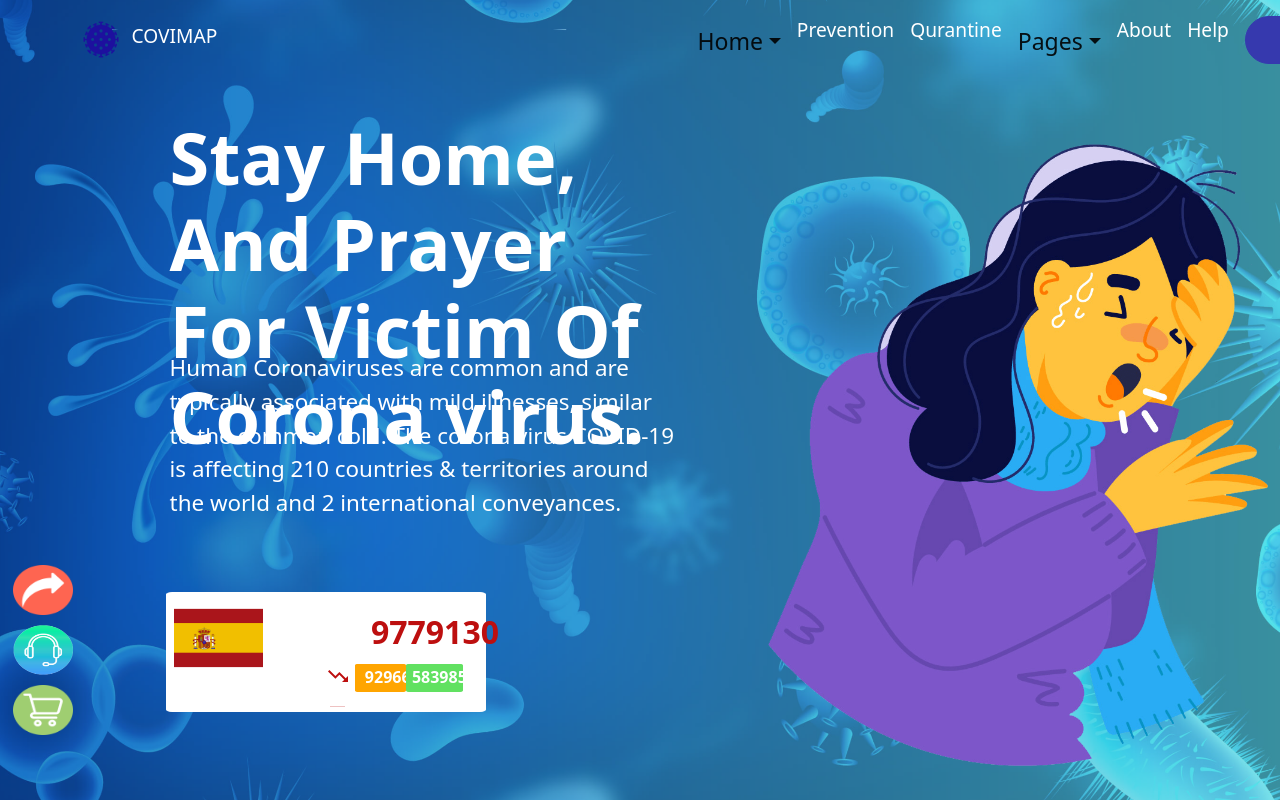
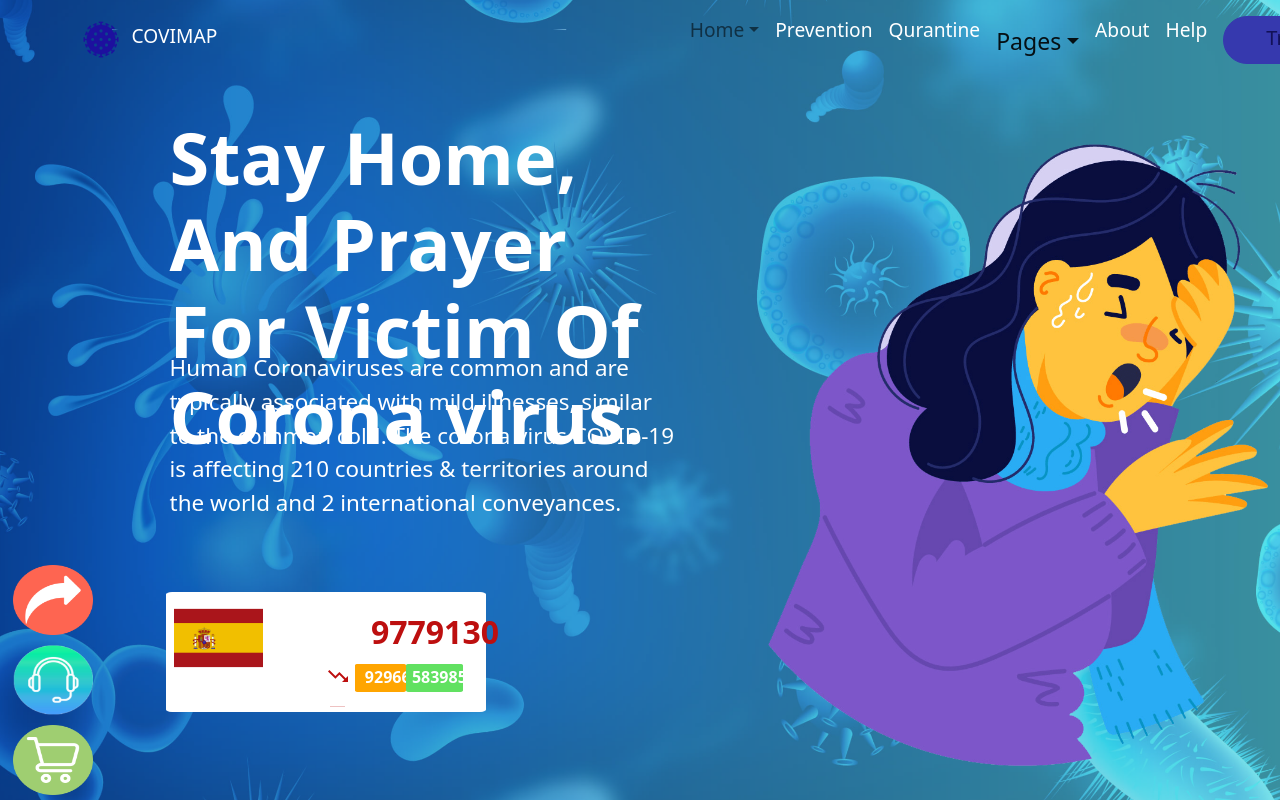
Before and after one commit to JessRm04/laresistenciacoviders, a React (Create React App) app: page / in a window 1280 px wide. Shown: the top 802 px of the page. Built offline with nearby package versions, Linux system fonts and the light colour scheme.

Commit message:
cambio tamaña boton banner uno

```diff
--- a/src/components/atomos/buttons/buttons.css
+++ b/src/components/atomos/buttons/buttons.css
@@ -5,8 +5,8 @@
 }
 
 .btn1{
-    width: 60px;
-    height: 60px;
+    width: 80px;
+    height: 80px;
     padding: 5px 0;
     transition: transform .2s;
 }
--- a/src/components/render/landing/landing-navbar/NavbarLanding.jsx
+++ b/src/components/render/landing/landing-navbar/NavbarLanding.jsx
@@ -11,6 +11,8 @@ function NavbarLanding() {
 
   const [navBar, setNavBar] = useState(false);
   const [navText, setNavText] = useState(false);
+  const [navDesplegable, setNavDesplegable] = useState(false);
+
 
   useEffect(() => {
     changeBackgroud();
@@ -24,7 +26,12 @@ function NavbarLanding() {
     } else {
       setNavBar(false)
       setNavText(false)
-  }};
+    } if (window.pageYOffset > 800) {
+        setNavDesplegable(true);
+    } else {
+        setNavDesplegable(false);
+    }
+  };
 
   const location = useLocation();
 
@@ -38,7 +45,7 @@ function NavbarLanding() {
           <Navbar.Collapse id="basic-navbar-nav">
             <Nav className="me-auto">
               <Nav.Link><h3 className={`covimap navbar-text ${navText ? 'navbar-text-scrolled' : ''}`}>COVIMAP</h3></Nav.Link>
-              <NavDropdown title="Home" id='home' className={`home navbar-text ${navText ? 'navbar-text-scrolled' : ''}`}>
+              <NavDropdown title="Home" id='home' className={`home navbar-desplegable ${navDesplegable ? 'navbar-text-scrolled' : ''}`}>
                 <NavDropdown.Item href="/#">Home One</NavDropdown.Item>
                 <NavDropdown.Item href="/#">
                   Home Two
@@ -98,101 +105,3 @@ function NavbarLanding() {
   }
 };
 export default NavbarLanding;
-
-/*function NavbarLanding() {
-
-  const [navBar, setNavBar] = useState(false);
-  const [navText, setNavText] = useState(false);
-
-  useEffect(() => {
-    changeBackgroud();
-    window.addEventListener("scroll", changeBackgroud)
-  });
-
-  const changeBackgroud = () =>{
-    if (window.scrollY >= 800){
-      setNavBar(true)
-      setNavText(true)
-    } else {
-      setNavBar(false)
-      setNavText(false)
-  }};
-
-  function ubicationNavBar() {
-    const location = useLocation();
-
-    if (location.pathname === '/'){
-      return(
-
-      )
-    }
-  }
-
-  return (
-    <>
-    <Navbar variant="light" expand="lg" fixed="top" className={`nav-Bar ${navBar ? 'nav-Bar-Scroll' : ''}`} >
-      <Container className='containerNav'>
-        <Navbar.Brand as={Link} to="/"><img src={coronavirus} className="coronavirus" alt='coronavirus' /></Navbar.Brand>
-        <Navbar.Toggle aria-controls="basic-navbar-nav" />
-        <Navbar.Collapse id="basic-navbar-nav">
-          <Nav className="me-auto">
-            <Nav.Link><h3 className={`covimap navbar-text ${navText ? 'navbar-text-scrolled' : ''}`}>COVIMAP</h3></Nav.Link>
-            <NavDropdown title="Home" id='home' className={`home navbar-text ${navText ? 'navbar-text-scrolled' : ''}`}>
-              <NavDropdown.Item href="/#">Home One</NavDropdown.Item>
-              <NavDropdown.Item href="/#">
-                Home Two
-              </NavDropdown.Item>
-              <NavDropdown.Item href="/#">Home Three</NavDropdown.Item>
-              <NavDropdown.Item href="/#">
-                Home Four
-              </NavDropdown.Item>
-              <NavDropdown.Item href="/#">
-                Home Five
-              </NavDropdown.Item>
-              <NavDropdown.Item href="/#">
-                Home Dark One
-              </NavDropdown.Item>
-              <NavDropdown.Item href="/#">
-                Home Dark Two
-              </NavDropdown.Item>
-              <NavDropdown.Item href="/#">
-                Home Dark Three
-              </NavDropdown.Item>
-              <NavDropdown.Item href="/#">
-                Home Dark Four
-              </NavDropdown.Item>
-              <NavDropdown.Item href="/#">
-                Home Dark Five
-              </NavDropdown.Item>
-              <NavDropdown.Item href="/#">
-                Home Onepage
-              </NavDropdown.Item>
-              <NavDropdown.Item href="/#">
-                Home Onepage Dark
-              </NavDropdown.Item>
-              <NavDropdown.Item as={Link} to="Trackerdos">
-                Tracker
-              </NavDropdown.Item>
-            </NavDropdown>
-            <Nav.Link as={Link} to="prevention" id='preventions' className={`navbar-text ${navText ? 'navbar-text-scrolled' : ''}`}>Prevention</Nav.Link>
-            <Nav.Link as={Link} to="qurantine" id='qurantines' className={`navbar-text ${navText ? 'navbar-text-scrolled' : ''}`}>Qurantine</Nav.Link>
-            <NavDropdown title="Pages" id="pages" className={`navbar-text ${navText ? 'navbar-text-scrolled' : ''}`}>
-              <NavDropdown.Item as={Link} to="hand-wash">Hand Wash</NavDropdown.Item>
-              <NavDropdown.Item as={Link} to="social-distance">Social Distance</NavDropdown.Item>
-             <NavDropdown.Item as={Link} to="blog">Blog</NavDropdown.Item>
-              <NavDropdown.Item as={Link} to="/blog-details">
-                Blog Details
-              </NavDropdown.Item>
-            </NavDropdown>
-            <Nav.Link as={Link} to="about" id='abouts' className={`navbar-text ${navText ? 'navbar-text-scrolled' : ''}`}>About</Nav.Link>
-            <Nav.Link as={Link} to="help" id='helps' className={`navbar-text ${navText ? 'navbar-text-scrolled' : ''}`}>Help</Nav.Link>
-           <Nav.Link as={Link} to="Trackerdos"><Button className='buttontracker'><h5>Tracker</h5></Button></Nav.Link>
-          </Nav>
-        </Navbar.Collapse>
-      </Container>
-    </Navbar>
-    </>
-  );
-}
-
-export default NavbarLanding;*/
```
Also changed, not shown: src/components/render/landing/landing-navbar/NavbarLanding.css (line endings or trailing spaces).
